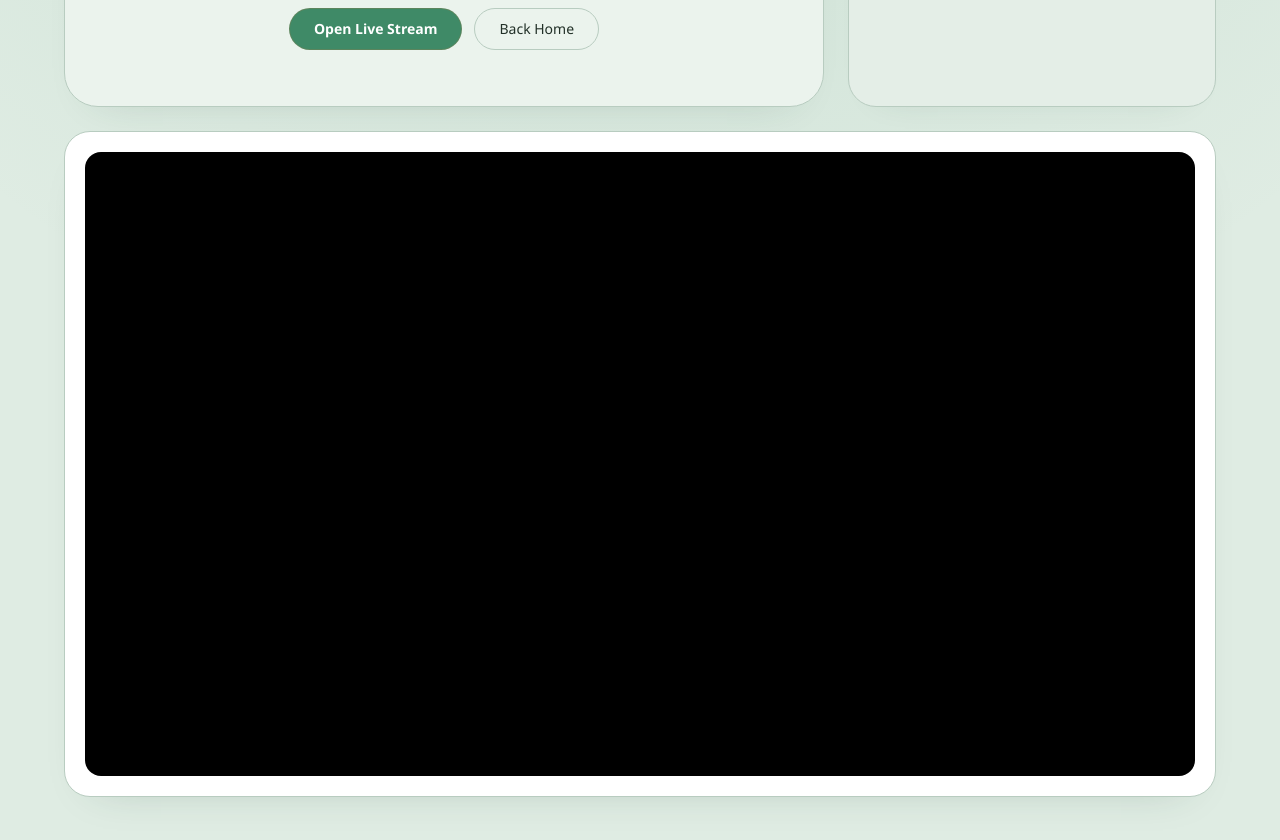
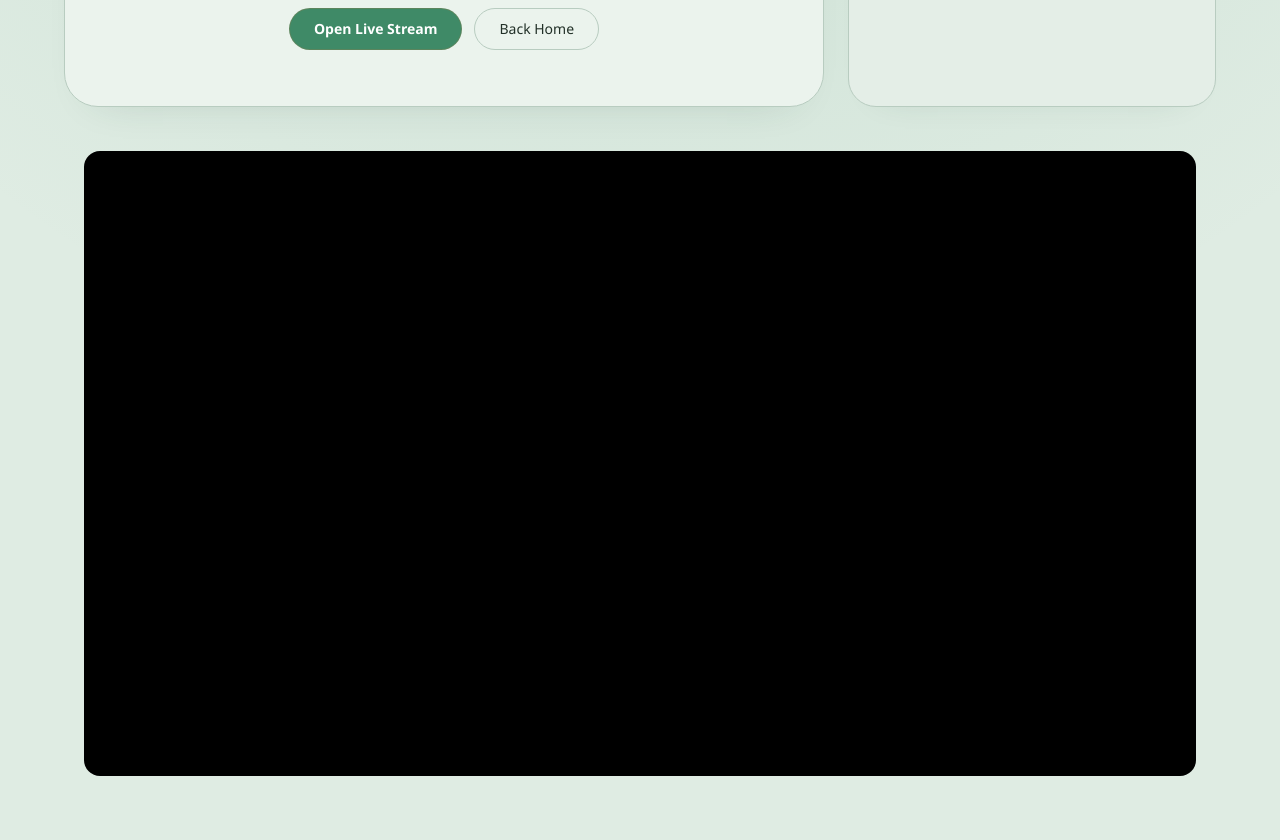
Before and after one commit to Himikid/andalus-taraweeh, a Next.js app: page /live-on-preview in a window 1280 px wide. Shown: the part 500-1340 px from the top of the page. Built offline with nearby package versions, Linux system fonts and the light colour scheme.

Commit message:
style: remove white video shell border/background

```diff
--- a/app/globals.css
+++ b/app/globals.css
@@ -42,6 +42,5 @@ body {
 }
 
 .video-shell {
-  @apply rounded-[26px] border border-line bg-white;
-  box-shadow: 0 18px 42px -32px rgba(30, 66, 49, 0.28);
+  @apply rounded-[26px] bg-transparent;
 }
```
